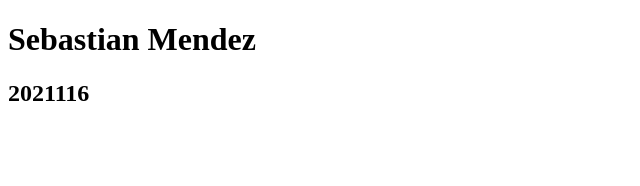
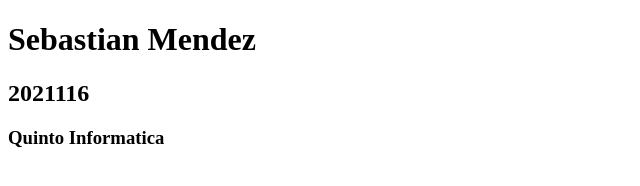
Before and after one commit to smendez-2021116/Prueba1_IN5AM, a plain HTML site: page index.html in a window 1280 px wide. Shown: the whole page, without its empty margins (0-640 px from the left). Drawn offline with Linux system fonts and the light colour scheme.

Commit message:
Agregar comentario en titulo h3

```diff
--- a/index.html
+++ b/index.html
@@ -8,5 +8,6 @@
 <body>
     <h1>Sebastian Mendez</h1>
     <h2>2021116</h2>
+    <h3>Quinto Informatica</h3>
 </body>
 </html>
```
